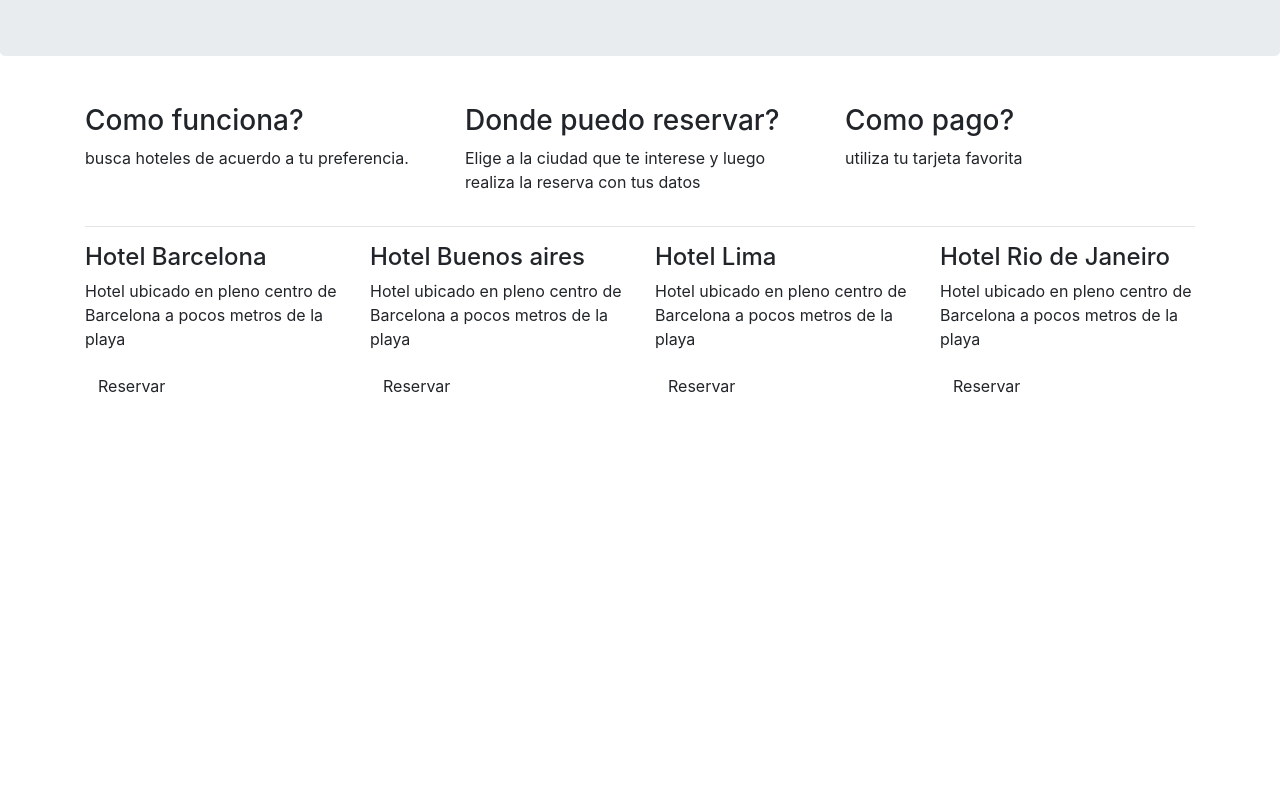
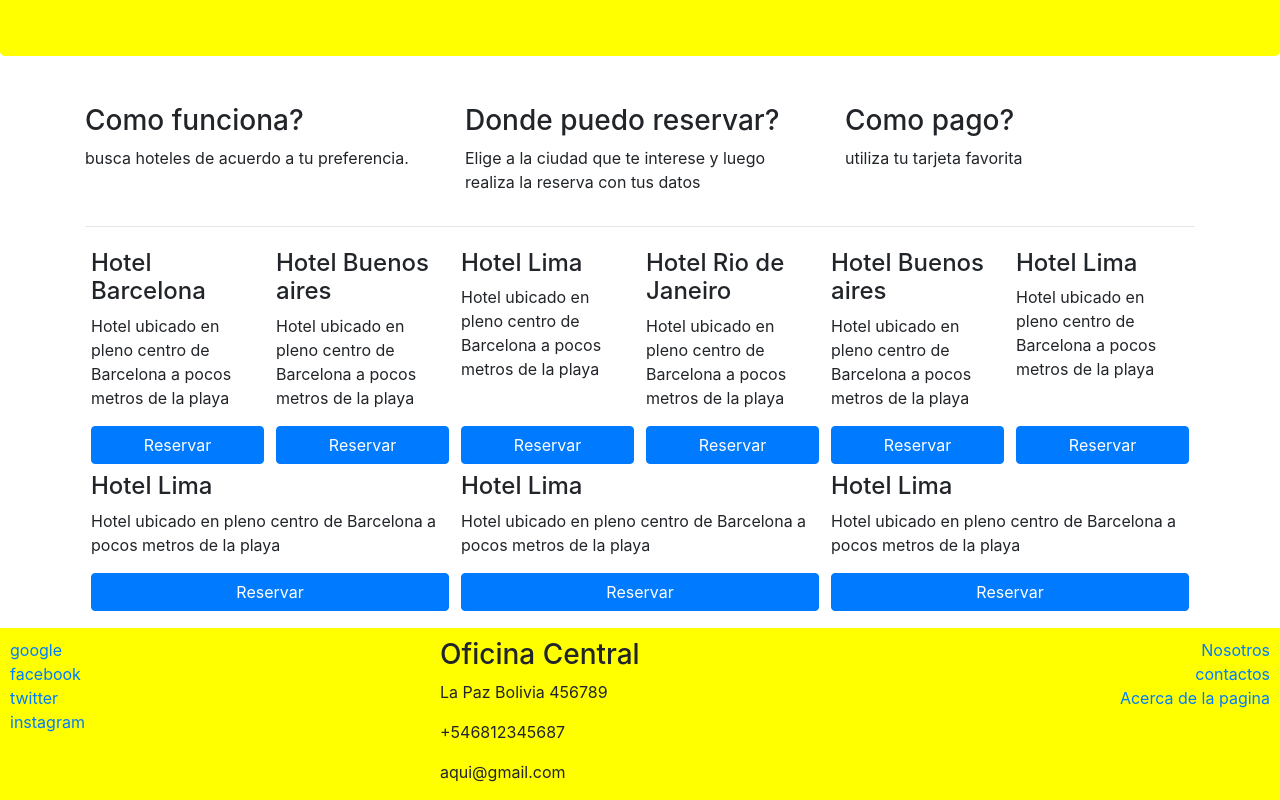
Before and after one commit to Marisabel-Condori/paginas-web-con-bootstrap, a website: page index.html in a window 1280 px wide. Shown: the part 128-928 px from the top of the page. Before the commit the page ends 800 px from the top, so only its background shows below. Drawn offline with nearby package versions, Linux system fonts and the light colour scheme.

Commit message:
adicionando archivo css

```diff
--- /dev/null
+++ b/css/main.css
@@ -0,0 +1,18 @@
+.jumbotron {
+    background-color: yellow ;
+    color: black;
+}
+
+footer {
+    padding: 10px 10px 0 10px;
+    background-color: yellow;
+    margin-bottom: 0px;
+    margin-top: 15px;
+}
+.card-hotel{
+    flex: 1 170px;
+    padding: 6px 6px 2px 6px;
+}
+.btn-reserva{
+    width: 100%;
+}
--- a/index.html
+++ b/index.html
@@ -7,6 +7,7 @@
 
     <!-- Bootstrap CSS -->
     <link rel="stylesheet" href="node_modules/bootstrap/dist/css/bootstrap.min.css">
+    <link rel="stylesheet" href="css/main.css">
 
     <title>Guia Hoteles</title>
   </head>
@@ -39,33 +40,105 @@
         </div>
         <hr>
 
-        <div class="row">
-            <div class="col-sm-3">
+        <div class="d-flex flex-wrap">
+            <div class="card-hotel d-flex flex-column justify-content-between">
+                <div>
                     <h4>Hotel Barcelona</h4>
                     <p>Hotel ubicado en pleno centro de Barcelona a pocos metros de la playa</p>
-            <button class="btn">Reservar</button>
+                </div>
+                <div>   <button class="btn btn-primary btn-reserva">Reservar</button>    </div>
             </div>
 
-            <div class="col-sm-3">
+            <div class="card-hotel d-flex flex-column justify-content-between">
+                <div>
                     <h4>Hotel Buenos aires</h4>
                     <p>Hotel ubicado en pleno centro de Barcelona a pocos metros de la playa</p>
-            <button class="btn">Reservar</button>
+                </div>
+                <div>   <button class="btn btn-primary btn-reserva">Reservar</button>   </div>
             </div>
 
-            <div class="col-sm-3">
+            <div class="card-hotel d-flex flex-column justify-content-between">
+                <div>
                     <h4>Hotel Lima</h4>
                     <p>Hotel ubicado en pleno centro de Barcelona a pocos metros de la playa</p>
-            <button class="btn">Reservar</button>
+                </div>
+                <div>   <button class="btn btn-primary btn-reserva">Reservar</button>   </div>
             </div>
 
-            <div class="col-sm-3">
+            <div class="card-hotel d-flex flex-column justify-content-between">
+                <div>
                     <h4>Hotel Rio de Janeiro</h4>
                     <p>Hotel ubicado en pleno centro de Barcelona a pocos metros de la playa</p>
-            <button class="btn">Reservar</button>
+                </div>
+                <div><button class="btn btn-primary btn-reserva">Reservar</button>  </div>
             </div>
 
+            <div class="card-hotel d-flex flex-column justify-content-between">
+                <div>
+                    <h4>Hotel Buenos aires</h4>
+                    <p>Hotel ubicado en pleno centro de Barcelona a pocos metros de la playa</p>
+                </div>
+                <div><button class="btn btn-primary btn-reserva">Reservar</button>  </div>
+            </div>
+
+            <div class="card-hotel d-flex flex-column justify-content-between">
+                <div>
+                    <h4>Hotel Lima</h4>
+                    <p>Hotel ubicado en pleno centro de Barcelona a pocos metros de la playa</p>
+                </div>
+                <div>   <button class="btn btn-primary btn-reserva">Reservar</button>   </div>
+            </div>
+
+            <div class="card-hotel d-flex flex-column justify-content-between">
+                <div>
+                    <h4>Hotel Lima</h4>
+                    <p>Hotel ubicado en pleno centro de Barcelona a pocos metros de la playa</p>
+                </div>
+                <div>   <button class="btn btn-primary btn-reserva">Reservar</button>   </div>
+            </div>
+
+            <div class="card-hotel d-flex flex-column justify-content-between">
+                <div>
+                    <h4>Hotel Lima</h4>
+                    <p>Hotel ubicado en pleno centro de Barcelona a pocos metros de la playa</p>
+                </div>
+                <div>   <button class="btn btn-primary btn-reserva">Reservar</button>   </div>
+            </div>
+
+            <div class="card-hotel d-flex flex-column justify-content-between">
+                <div>
+                    <h4>Hotel Lima</h4>
+                    <p>Hotel ubicado en pleno centro de Barcelona a pocos metros de la playa</p>
+                </div>
+                <div>   <button class="btn btn-primary btn-reserva">Reservar</button>   </div>
             </div>
         </div>
+    </div>
+
+    <footer>
+        <div class="row ">
+        <div class="col-sm-4 d-flex flex-column">
+            <a href="https://google.com"> google</a>
+            <a href="https://facebook.com"> facebook</a>
+            <a href="https://twitter.com"> twitter</a>
+            <a href="https://instagram.com"> instagram</a>
+        </div>
+
+        <div class="col-sm-4">
+            <address>
+                <h3>Oficina Central</h3>
+                <p> La Paz Bolivia 456789</p>
+                <p>+546812345687</p>
+                <p>aqui@gmail.com</p>
+            </address>
+        </div>
+
+        <div class="col-sm-4 d-flex flex-column align-items-end">
+            <a href="https://google.com"> Nosotros</a>
+            <a href="https://facebook.com"> contactos</a>
+            <a href="https://twitter.com"> Acerca de la pagina</a>
+        </div>
+    </footer>
 
     <!-- Optional JavaScript -->
     <!-- jQuery first, then Popper.js, then Bootstrap JS -->
```
Lines whose indentation alone changed are shown as unchanged.
